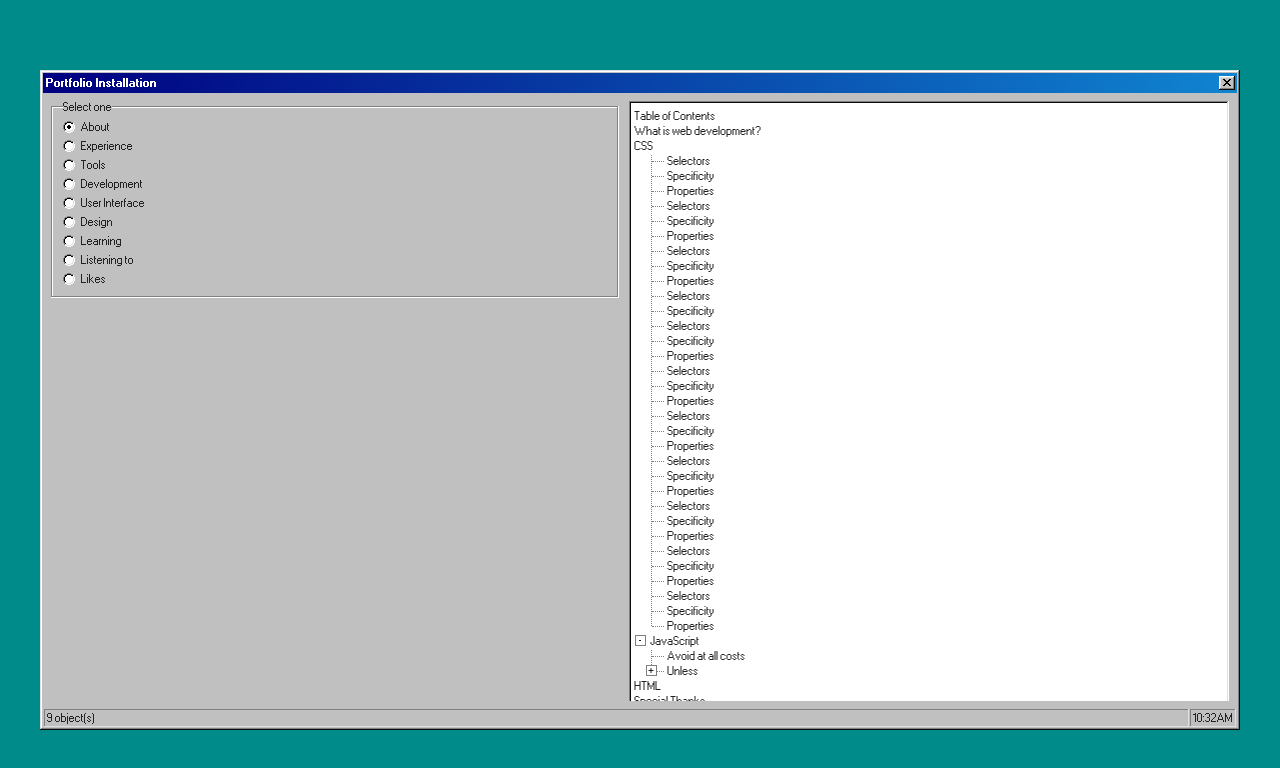
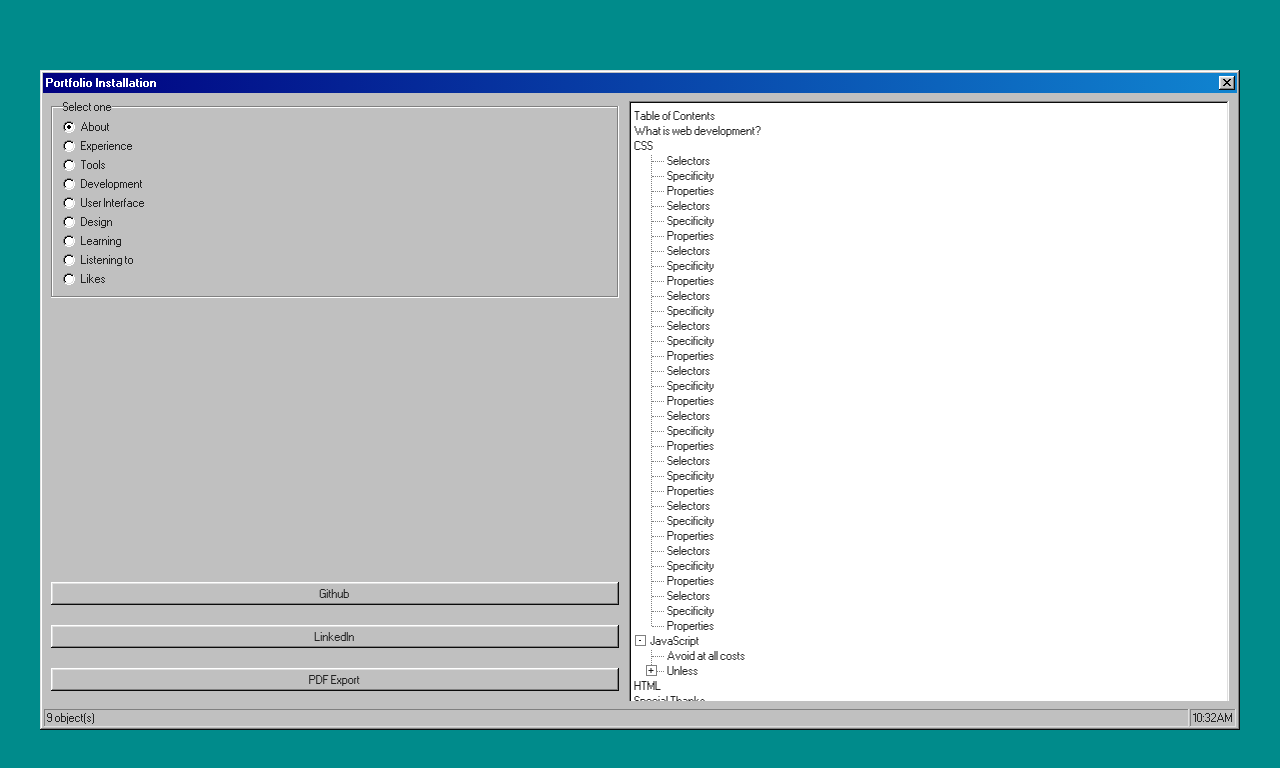
Before and after one commit to haydenismet/windows, a React (Create React App) app in the folder my-app/: page / in a window 1280 px wide. Shown: the top 768 px of the page. Built offline with nearby package versions, Linux system fonts and the light colour scheme.

Commit message:
contact container

```diff
--- a/my-app/src/components/WindowLeft.tsx
+++ b/my-app/src/components/WindowLeft.tsx
@@ -9,6 +9,11 @@ function WindowLeft() {
       <div className="left-inner-content">
         <WindowLeftDesktop />
         <WindowLeftMobile />
+        <div className="contact-container">
+          <button>Github</button>
+          <button>LinkedIn</button>
+          <button>PDF Export</button>
+        </div>
       </div>
     </>
   );
--- a/my-app/src/styles/App.css
+++ b/my-app/src/styles/App.css
@@ -61,6 +61,8 @@ body {
 
 .left-inner-content {
   margin-right: 1rem;
+  display: flex;
+  flex-direction: column;
 }
 
 .status-bar-field {
@@ -81,6 +83,17 @@ label {
 
 .mobile-select {
   display: none;
+}
+
+.contact-container {
+  display: flex;
+  flex-direction: column;
+  flex-grow: 1;
+  justify-content: end;
+}
+
+.contact-container button {
+  margin: 1rem 0;
 }
 
 @media screen and (max-width: 600px) {
```
